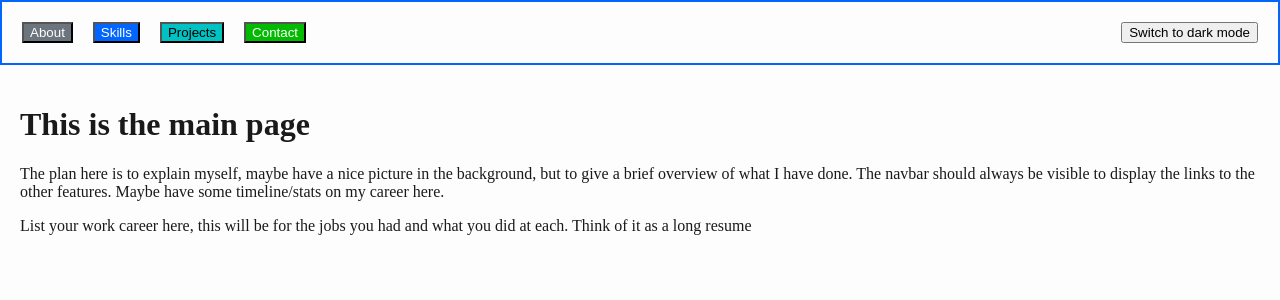
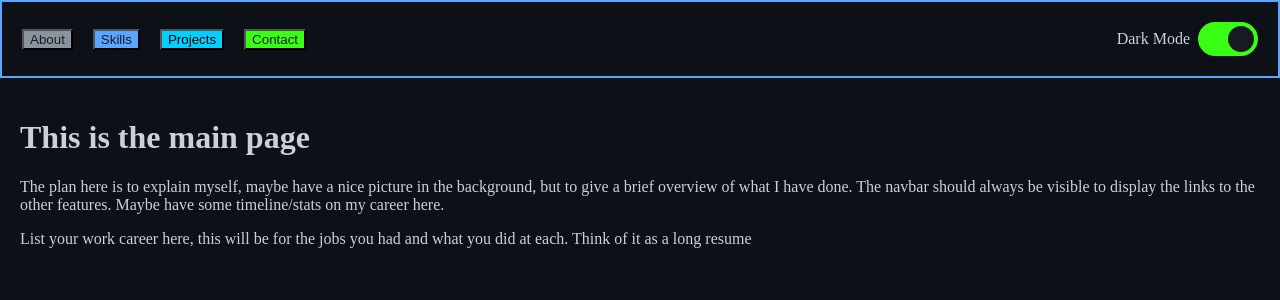
Before and after one commit to cortex05/dan-portfolio, a React (Vite) app: page / in a window 1280 px wide. Shown: the top 300 px of the page. Built offline with nearby package versions, Linux system fonts and the light colour scheme.

Commit message:
feat: fixed slider

```diff
--- a/src/App.tsx
+++ b/src/App.tsx
@@ -19,7 +19,7 @@ export const useTheme = () => {
 }
 
 function App() {
-  const [ theme, setTheme ] = useState<Theme>('light')
+  const [ theme, setTheme ] = useState<Theme>('dark')
 
   useEffect(() => {
     document.documentElement.setAttribute('data-theme', theme)
--- /dev/null
+++ b/src/components/ThemeToggle/ThemeToggle.module.css
@@ -0,0 +1,68 @@
+.themeToggleContainer {
+  display: flex;
+  justify-content: end;
+  align-items: center;
+}
+
+.themeToggleContainer span {
+  padding-right: 8px;
+}
+
+.switch {
+  position: relative;
+  display: inline-block;
+  width: 60px;
+  height: 34px;
+}
+
+.switch input {
+  opacity: 0;
+  width: 0;
+  height: 0;
+}
+
+.slider {
+  position: absolute;
+  cursor: pointer;
+  top: 0;
+  left: 0;
+  right: 0;
+  bottom: 0;
+  background-color: #ccc;
+  -webkit-transition: .4s;
+  transition: .4s;
+}
+
+.slider:before {
+  position: absolute;
+  content: "";
+  height: 26px;
+  width: 26px;
+  left: 4px;
+  bottom: 4px;
+  background-color: var(--color-surface);
+  -webkit-transition: .4s;
+  transition: .4s;
+}
+
+input:checked + .slider {
+  background-color: var(--color-accent);
+}
+
+input:focus + .slider {
+  box-shadow: 0 0 1px var(--color-accent);
+}
+
+input:checked + .slider:before {
+  -webkit-transform: translateX(26px);
+  -ms-transform: translateX(26px);
+  transform: translateX(26px);
+}
+
+.slider.round {
+  border-radius: 34px;
+}
+
+.slider.round:before {
+  border-radius: 50%;
+}
--- a/src/components/ThemeToggle/ThemeToggle.tsx
+++ b/src/components/ThemeToggle/ThemeToggle.tsx
@@ -1,11 +1,25 @@
-import { useTheme } from '../../App'
+import { useState } from "react";
+import { useTheme } from "../../App";
+import styles from "./ThemeToggle.module.css";
 
 export const ThemeToggle = () => {
-  const { theme, toggleTheme } = useTheme()
+  const { theme, toggleTheme } = useTheme();
+  const [isChecked, setIsChecked] = useState(true);
+
+  const handleToggle = () => {
+    toggleTheme();
+    setIsChecked(!isChecked);
+  };
 
   return (
-    <button onClick={toggleTheme}>
-      Switch to {theme === 'light' ? 'dark' : 'light'} mode
-    </button>
-  )
-}
+    <div className={styles.themeToggleContainer}>
+      <span>
+        {theme === 'dark' ? 'Dark' : 'Light'} Mode
+      </span>
+      <label htmlFor="theme-toggle" className={styles.switch}>
+        <input type="checkbox" id="theme-toggle" checked={isChecked} onChange={handleToggle} />
+        <span className={`${styles.slider} ${styles.round}`}></span>
+      </label>
+    </div>
+  );
+};
```
